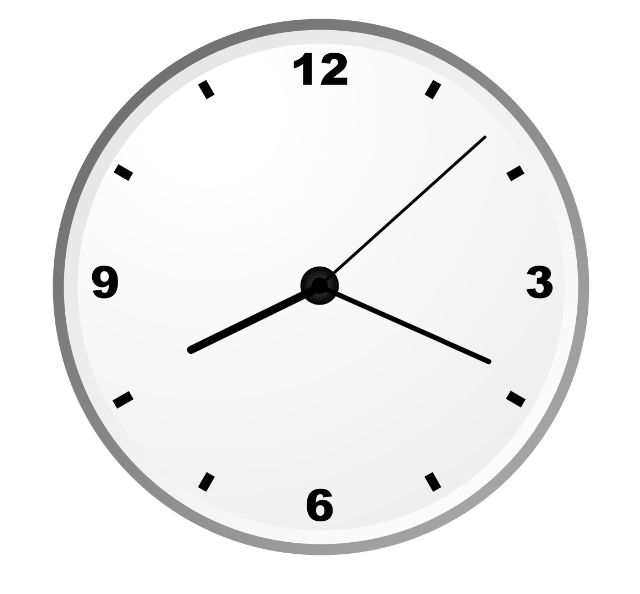
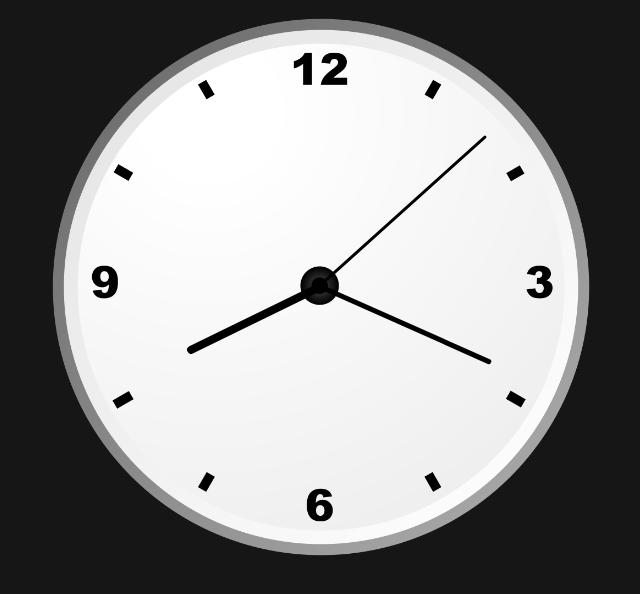
Before and after one commit to nisabmohd/nisabmohd.github.io, a plain HTML site: page analog-clock-project-main/index.html in a window 1280 px wide. Shown: the whole page, without its empty margins (319-959 px from the left). Drawn offline with Linux system fonts and the light colour scheme.

Commit message:
Update style.css

```diff
--- a/analog-clock-project-main/style.css
+++ b/analog-clock-project-main/style.css
@@ -1,6 +1,9 @@
 *{
     padding: 0;
     margin: 0;
+}
+body{
+    background-color: rgb(22, 22, 22);
 }
 .clock-container{
     position: relative;
```
